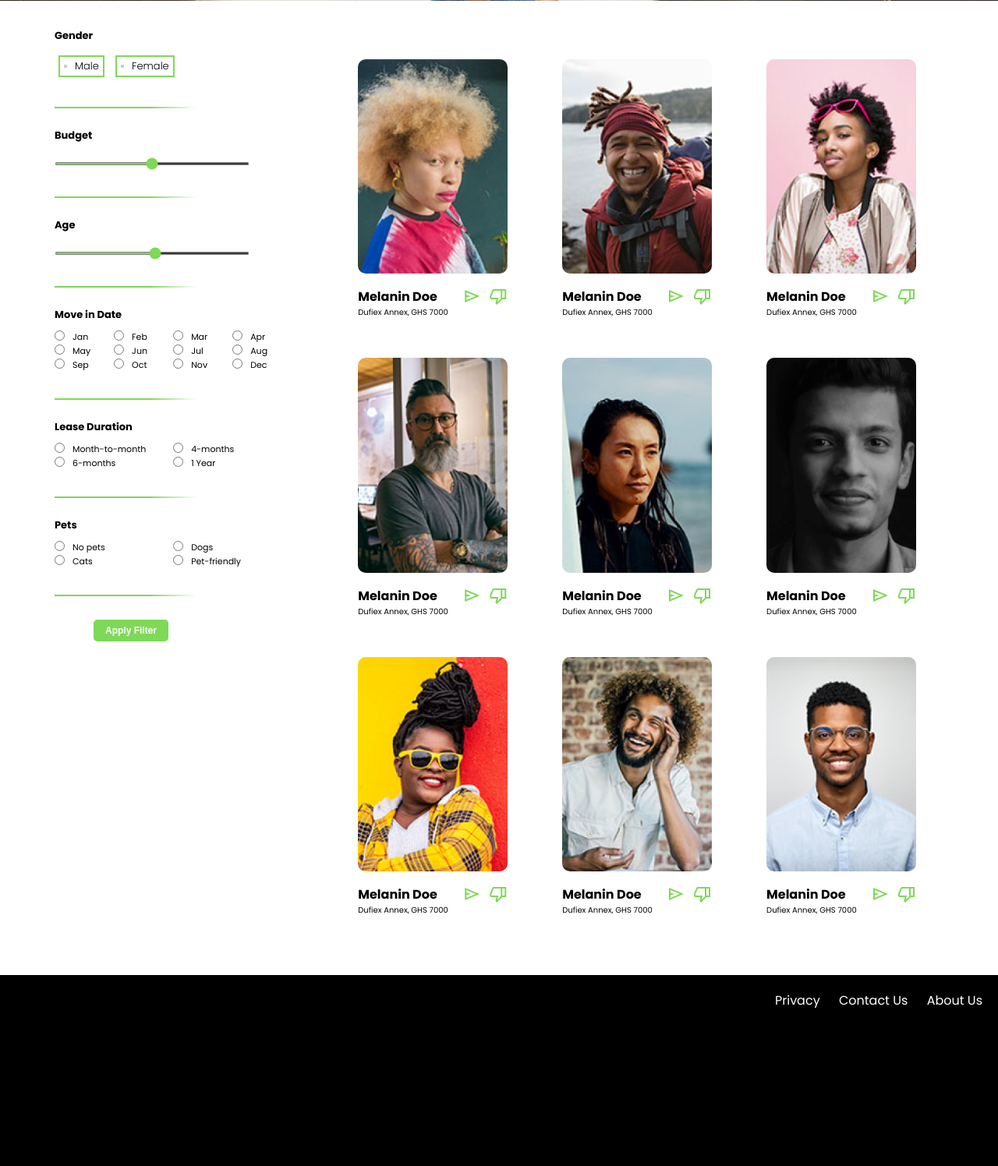
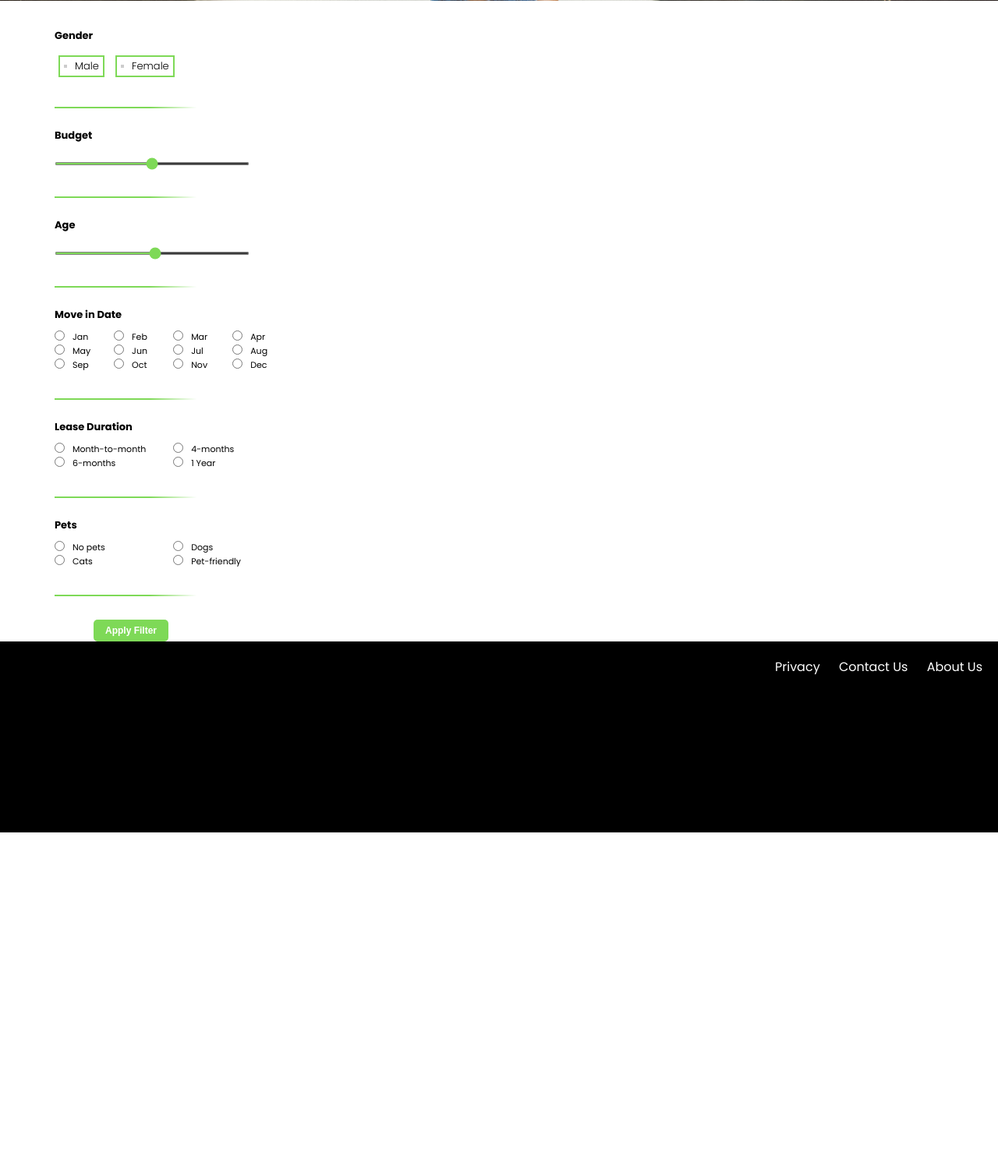
Before and after one commit to Malottey1/Roomate-Finder, a PHP site: page /view/roommate-listings.php in a window 1280 px wide. Shown: the part 734-2230 px from the top of the page at 78% size. After the commit the page ends 1802 px from the top, so only its background shows below. Run offline with PHP 8.4, Linux system fonts and the light colour scheme; data that the repository does not hold is empty.

Commit message:
remove static roommate cards

```diff
--- a/view/roommate-listings.php
+++ b/view/roommate-listings.php
@@ -161,105 +161,6 @@
             <?php
                 display_each_user($users);
             ?>
-            <div class="card">
-                <div><img src="../assets/images/Rectangle 38.jpg" alt="card image"></div>
-                <div class="lower">
-                    <div><p class="name">Melanin Doe</p></div>
-                    <div class="icons">
-                        <div style="margin-right: 10px;" class="material-symbols-outlined send-btn">send</div>
-                        <div class="material-symbols-outlined">thumb_down</div>
-                    </div>
-                </div>
-                <div><p class="location">Dufiex Annex, GHS 7000</p></div>
-            </div>
-            <div class="card">
-                <div><img src="../assets/images/Rectangle 39.jpg" alt="card image"></div>
-                <div class="lower">
-                    <div><p class="name">Melanin Doe</p></div>
-                    <div class="icons">
-                        <div style="margin-right: 10px;" class="material-symbols-outlined send-btn">send</div>
-                        <div class="material-symbols-outlined">thumb_down</div>
-                    </div>
-                </div>
-                <div><p class="location">Dufiex Annex, GHS 7000</p></div>
-            </div>
-            <div class="card">
-                <div><img src="../assets/images/Rectangle 40.jpg" alt="card image"></div>
-                <div class="lower">
-                    <div><p class="name">Melanin Doe</p></div>
-                    <div class="icons">
-                        <div style="margin-right: 10px;" class="material-symbols-outlined send-btn">send</div>
-                        <div class="material-symbols-outlined">thumb_down</div>
-                    </div>
-                </div>
-                <div><p class="location">Dufiex Annex, GHS 7000</p></div>
-            </div>
-            <div class="card">
-                <div><img src="../assets/images/Rectangle 41.jpg" alt="card image"></div>
-                <div class="lower">
-                    <div><p class="name">Melanin Doe</p></div>
-                    <div class="icons">
-                        <div style="margin-right: 10px;" class="material-symbols-outlined send-btn">send</div>
-                        <div class="material-symbols-outlined">thumb_down</div>
-                    </div>
-                </div>
-                <div><p class="location">Dufiex Annex, GHS 7000</p></div>
-            </div>
-            <div class="card">
-                <div><img src="../assets/images/Rectangle 42.jpg" alt="card image"></div>
-                <div class="lower">
-                    <div><p class="name">Melanin Doe</p></div>
-                    <div class="icons">
-                        <div style="margin-right: 10px;" class="material-symbols-outlined send-btn">send</div>
-                        <div class="material-symbols-outlined">thumb_down</div>
-                    </div>
-                </div>
-                <div><p class="location">Dufiex Annex, GHS 7000</p></div>
-            </div>
-            <div class="card">
-                <div><img src="../assets/images/Rectangle 43.jpg" alt="card image"></div>
-                <div class="lower">
-                    <div><p class="name">Melanin Doe</p></div>
-                    <div class="icons">
-                        <div style="margin-right: 10px;" class="material-symbols-outlined send-btn">send</div>
-                        <div class="material-symbols-outlined">thumb_down</div>
-                    </div>
-                </div>
-                <div><p class="location">Dufiex Annex, GHS 7000</p></div>
-            </div>
-            <div class="card">
-                <div><img src="../assets/images/Rectangle 44.jpg" alt="card image"></div>
-                <div class="lower">
-                    <div><p class="name">Melanin Doe</p></div>
-                    <div class="icons">
-                        <div style="margin-right: 10px;" class="material-symbols-outlined send-btn">send</div>
-                        <div class="material-symbols-outlined">thumb_down</div>
-                    </div>
-                </div>
-                <div><p class="location">Dufiex Annex, GHS 7000</p></div>
-            </div>
-            <div class="card">
-                <div><img src="../assets/images/Rectangle 45.jpg" alt="card image"></div>
-                <div class="lower">
-                    <div><p class="name">Melanin Doe</p></div>
-                    <div class="icons">
-                        <div style="margin-right: 10px;" class="material-symbols-outlined">send</div>
-                        <div class="material-symbols-outlined">thumb_down</div>
-                    </div>
-                </div>
-                <div><p class="location">Dufiex Annex, GHS 7000</p></div>
-            </div>
-            <div class="card">
-                <div><img src="../assets/images/Rectangle 46.jpg" alt="card image"></div>
-                <div class="lower">
-                    <div><p class="name">Melanin Doe</p></div>
-                    <div class="icons">
-                        <div style="margin-right: 10px;" class="material-symbols-outlined">send</div>
-                        <div class="material-symbols-outlined">thumb_down</div>
-                    </div>
-                </div>
-                <div><p class="location">Dufiex Annex, GHS 7000</p></div>
-            </div>
         </div>
     </div>
     <footer>
```
